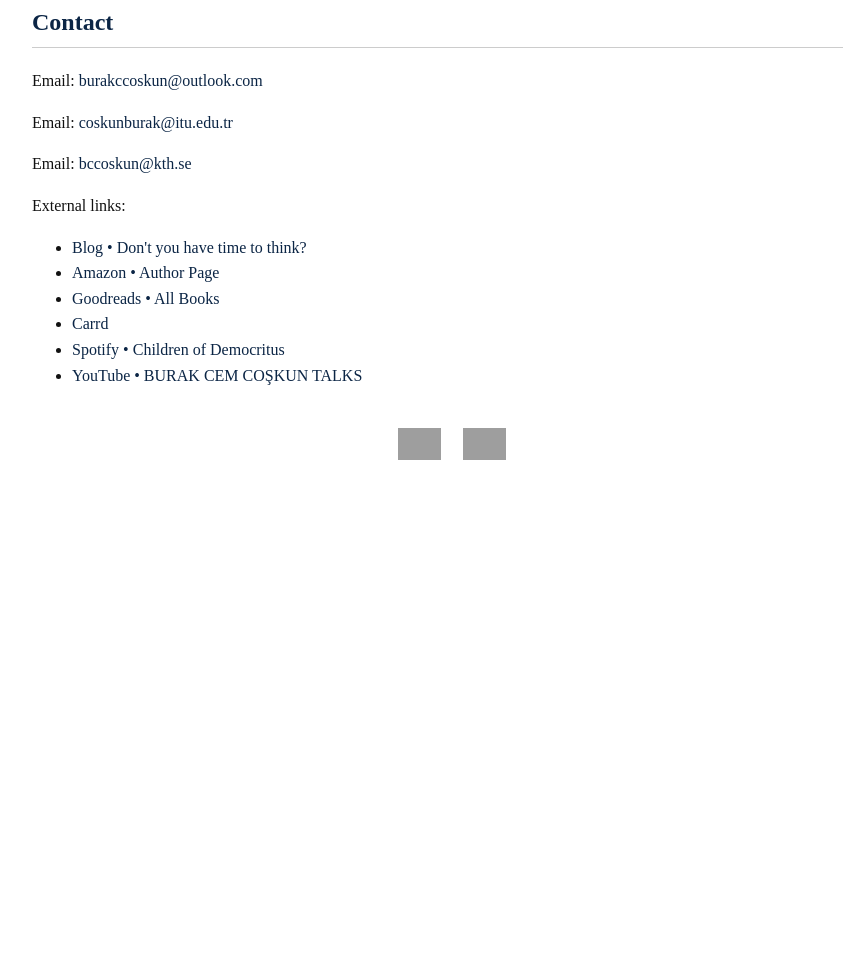
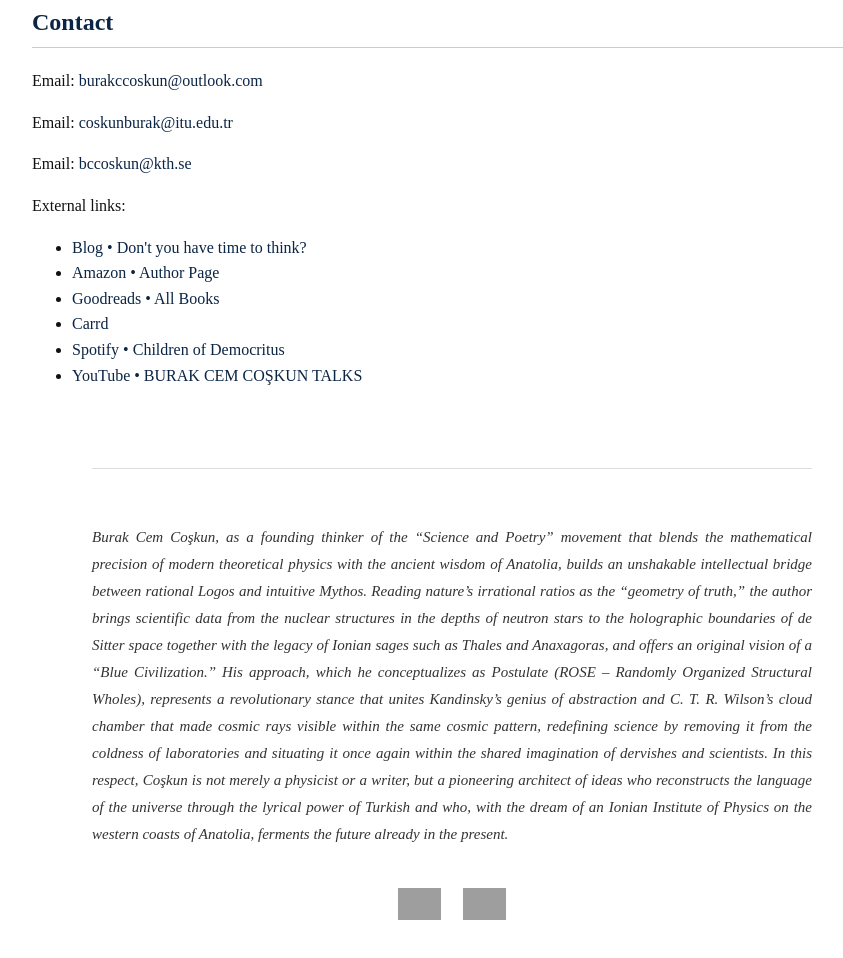
Before and after one commit to burakcemcoskun/burakcemcoskun.github.io, a plain HTML site: page index.html in a window 1280 px wide. Shown: the part 2819-3777 px from the top of the page, without its empty margins (188-1031 px from the left). Before the commit the page ends 3327 px from the top, so only its background shows below. Drawn offline with Linux system fonts and the light colour scheme; grey boxes are pictures that could not be loaded.

Commit message:
Update index.html

```diff
--- a/index.html
+++ b/index.html
@@ -146,6 +146,16 @@
 </ul>
 </div>
 
+<div style="margin-top:80px; padding-top:40px; border-top:1px solid #ddd; max-width:720px; margin-left:auto; margin-right:auto;">
+
+  <p style="font-style:italic; font-size:15px; line-height:1.8; text-align:justify; color:#333;">
+    Burak Cem Coşkun, as a founding thinker of the “Science and Poetry” movement that blends the mathematical precision of modern theoretical physics with the ancient wisdom of Anatolia, builds an unshakable intellectual bridge between rational Logos and intuitive Mythos. Reading nature’s irrational ratios as the “geometry of truth,” the author brings scientific data from the nuclear structures in the depths of neutron stars to the holographic boundaries of de Sitter space together with the legacy of Ionian sages such as Thales and Anaxagoras, and offers an original vision of a “Blue Civilization.” His approach, which he conceptualizes as Postulate (ROSE – Randomly Organized Structural Wholes), represents a revolutionary stance that unites Kandinsky’s genius of abstraction and C. T. R. Wilson’s cloud chamber that made cosmic rays visible within the same cosmic pattern, redefining science by removing it from the coldness of laboratories and situating it once again within the shared imagination of dervishes and scientists. In this respect, Coşkun is not merely a physicist or a writer, but a pioneering architect of ideas who reconstructs the language of the universe through the lyrical power of Turkish and who, with the dream of an Ionian Institute of Physics on the western coasts of Anatolia, ferments the future already in the present.
+  </p>
+
+</div>
+
+
+
 <div style="text-align:center; margin-top:40px;">
   <a href="https://burakcemcoskun.carrd.co/" target="_blank" rel="noopener noreferrer">
     <img src="bcc.png" alt="BCC Logo" style="height:32px;">
```
